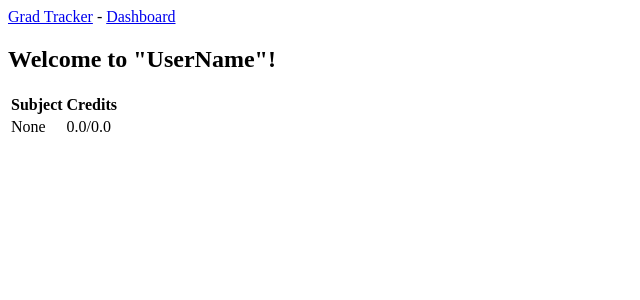
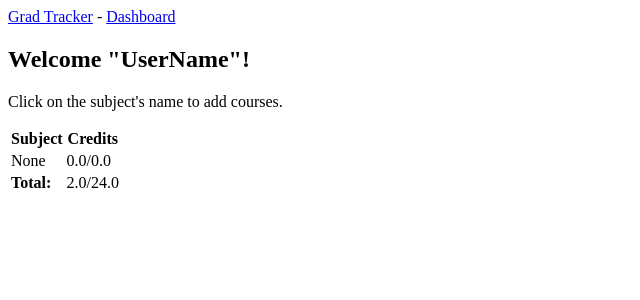
Before and after one commit to mpage882/gradtracker, a Django app: page /dashboard in a window 1280 px wide. Shown: the top 300 px of the page, without its empty margins (0-640 px from the left). Run offline with Django 4.2, Linux system fonts and the light colour scheme; data that the repository does not hold is empty.

Commit message:
adding add_course form

```diff
--- a/ms_gradtracker/msgrad_app/templates/msgrad_app/dashboard.html
+++ b/ms_gradtracker/msgrad_app/templates/msgrad_app/dashboard.html
@@ -2,7 +2,8 @@
 
 {% block content %}
 
-    <h2>Welcome to "UserName"!</h2>
+    <h2>Welcome "UserName"!</h2>
+    <p>Click on the subject's name to add courses.</p>
 
     <!-- List Subjects with total credits to req. amount with links to subject -->
     <table>
@@ -21,6 +22,11 @@
                 <td>0.0/0.0</td>
             </tr>
         {% endfor %}
+        <tr>
+            <td><b>Total:</b></td>
+            <!-- FIXME: Create and add overall total variable here. -->
+            <td>2.0/24.0</td>
+        </tr>
     </table>
 
 {% endblock content %}
--- a/ms_gradtracker/msgrad_app/templates/msgrad_app/subject.html
+++ b/ms_gradtracker/msgrad_app/templates/msgrad_app/subject.html
@@ -14,6 +14,8 @@
     {% endfor %}
     </ul>
 
-    <p>Total Credits: {{ subject.user_credits }}</p>
+    <p>Total Credits: {{ subject.totalCredits }}</p>
+
+    <p><a href="{% url 'msgrad_app:add_course' subject.id %}">Add course</a></p>
 
 {% endblock content %}
--- a/ms_gradtracker/msgrad_app/urls.py
+++ b/ms_gradtracker/msgrad_app/urls.py
@@ -11,5 +11,6 @@ urlpatterns = [
     path('', views.index, name='index'),
     path('dashboard', views.dashboard, name='dashboard'),
     path('subjects/<int:subject_id>/', views.subject, name='subject'),
+    path('add_course/<int:subject_id>/', views.add_course, name='add_course'),
 
 ]
--- a/ms_gradtracker/msgrad_app/views.py
+++ b/ms_gradtracker/msgrad_app/views.py
@@ -1,8 +1,10 @@
-from django.shortcuts import render
+from django.shortcuts import render, redirect
 
 from django.db.models import Sum
 
 from .models import Subject, Course
+
+from .forms import addCourseForm
 
 
 # Create your views here.
@@ -13,7 +15,7 @@ def index(request):
 
 def dashboard(request):
     """Shows list of courses on subject page"""
-    subjects = Subject.objects.all()
+    subjects = Subject.objects.all().order_by('credit_amount')
     context = {'subjects': subjects,
             }
 
@@ -29,3 +31,23 @@ def subject(request, subject_id):
                'courses': courses,
             }
     return render(request, 'msgrad_app/subject.html', context)
+
+
+def add_course(request, subject_id):
+    subject = Subject.objects.get(id=subject_id)
+
+    if request.method != 'POST':
+        form = addCourseForm
+    else:
+        form = addCourseForm(data=request.POST)
+
+        if form.is_valid():
+            add_course = form.save(commit=False)
+            add_course.subject = subject
+            add_course.save()
+            return redirect('msgrad_app:subject', subject_id=subject_id)
+
+    context = {'subject': subject,
+               'form': form,
+            }
+    return render(request, 'msgrad_app/add_course.html', context)
```
Also changed, not shown: ms_gradtracker/msgrad_app/forms.py (added, +16 -0 lines), ms_gradtracker/msgrad_app/templates/msgrad_app/add_course.html (added, +14 -0 lines).
